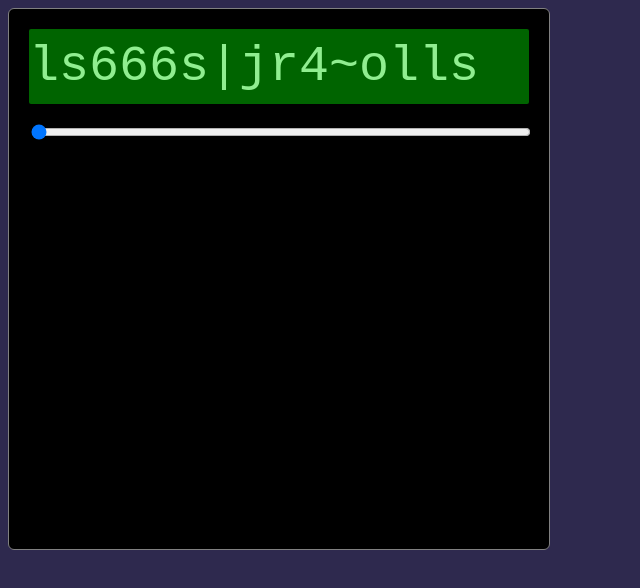
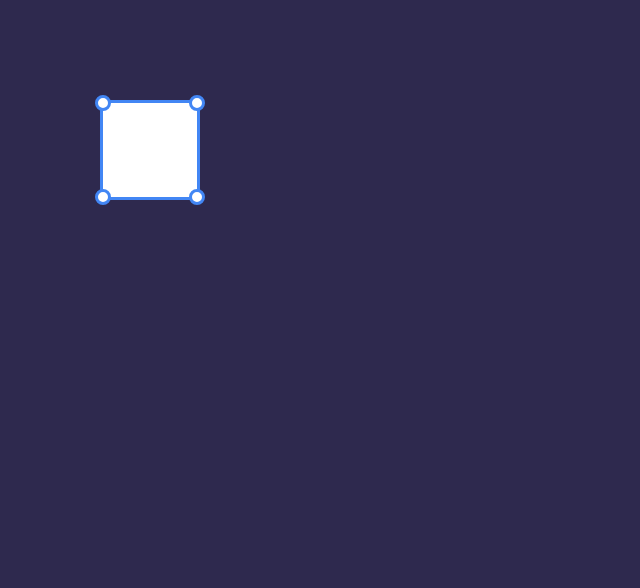
Before and after one commit to RikuLa/lucky-wheel, a React (Vite) app: page / in a window 1280 px wide. Shown: the top 588 px of the page, without its empty margins (0-640 px from the left). Built offline with nearby package versions, Linux system fonts and the light colour scheme; a web font is replaced by a local one.

Commit message:
Use styled components

```diff
--- a/src/index.tsx
+++ b/src/index.tsx
@@ -2,6 +2,6 @@ import React from "react";
 import ReactDOM from "react-dom";
 import { WordTuner } from "./House/Rooms/WordTuner";
 // import { House } from "./House";
-// import ResizeBox from "./resizeBox";
+import ResizeBox from "./resizeBox";
 
-ReactDOM.render(<WordTuner />, document.getElementById("root"));
+ReactDOM.render(<ResizeBox />, document.getElementById("root"));
--- a/src/main.css
+++ b/src/main.css
@@ -9,31 +9,6 @@ body {
   color: var(--color5);
   font-family: 'Mystery Quest', cursive;
   font-size: 16pt;
-}
-
-.resizableBox {
-  background: white;
-  width: 100px;
-  height: 100px;
-  position: absolute;
-  top: 100px;
-  left: 100px;
-}
-
-.resizableBox .corners{
-  width: 100%;
-  height: 100%;
-  border: 3px solid #4286f4;
-  box-sizing: border-box;
-}
-
-.resizableBox .corners .corner{
-  width: 10px;
-  height: 10px;
-  border-radius: 50%;
-  background: white;
-  border: 3px solid #4286f4;
-  position: absolute;
 }
 
 .resizableBox .corners .corner.top-left {
--- a/src/resizeBox.tsx
+++ b/src/resizeBox.tsx
@@ -1,4 +1,30 @@
 import React, { useEffect } from "react";
+import styled from "styled-components";
+
+const ResizableBox = styled.div`
+  background: white;
+  width: 100px;
+  height: 100px;
+  position: absolute;
+  top: 100px;
+  left: 100px;
+`;
+
+const Corners = styled.div`
+  width: 100%;
+  height: 100%;
+  border: 3px solid #4286f4;
+  box-sizing: border-box;
+`;
+
+const Corner = styled.div`
+  width: 10px;
+  height: 10px;
+  border-radius: 50%;
+  background: white;
+  border: 3px solid #4286f4;
+  position: absolute;
+`;
 
 const minimumSize = 20;
 let originalWidth = 0;
@@ -11,7 +37,7 @@ let originalMouseY = 0;
 export default function ResizeBox() {
   useEffect(() => {
     const box = document.querySelector(".resizableBox") as HTMLElement;
-    const corners = document.querySelectorAll(" .corner");
+    const corners = document.querySelectorAll(".corner");
     for (let i = 0; i < corners.length; i += 1) {
       const corner = corners[i];
       const resize = (e) => {
@@ -121,194 +147,13 @@ export default function ResizeBox() {
   }, []);
 
   return (
-    <div className="resizableBox">
-      <div className="corners">
-        <div className="corner top-left"></div>
-        <div className="corner top-right"></div>
-        <div className="corner bottom-left"></div>
-        <div className="corner bottom-right"></div>
-      </div>
-    </div>
+    <ResizableBox className="resizableBox">
+      <Corners className="corners">
+        <Corner className="corner top-left" />
+        <Corner className="corner top-right" />
+        <Corner className="corner bottom-left" />
+        <Corner className="corner bottom-right" />
+      </Corners>
+    </ResizableBox>
   );
 }
-
-/*
-export default function (box, corners) {
-  const minimumSize = 20;
-  let originalWidth = 0;
-  let originalHeight = 0;
-  let originalX = 0;
-  let originalY = 0;
-  let originalMouseX = 0;
-  let originalMouseY = 0;
-
-    function resize(e) {
-        console.log(e.target.classList)
-        const corner = e.target;
-    if (corner.classList.contains('bottom-right')) {
-      const width = originalWidth + (e.pageX - originalMouseX);
-      const height = originalHeight + (e.pageY - originalMouseY);
-      if (width > minimumSize) {
-        box.style.width = `${width}px`;
-      }
-      if (height > minimumSize) {
-        box.style.height = `${height}px`;
-      }
-    } else if (corner.classList.contains('bottom-left')) {
-      const height = originalHeight + (e.pageY - originalMouseY);
-      const width = originalWidth - (e.pageX - originalMouseX);
-      if (height > minimumSize) {
-        box.style.height = `${height}px`;
-      }
-      if (width > minimumSize) {
-        box.style.width = `${width}px`;
-        box.style.left = `${originalX + (e.pageX - originalMouseX)}px`;
-      }
-    } else if (corner.classList.contains('top-right')) {
-      const width = originalWidth + (e.pageX - originalMouseX);
-      const height = originalHeight - (e.pageY - originalMouseY);
-      if (width > minimumSize) {
-        box.style.width = `${width}px`;
-      }
-      if (height > minimumSize) {
-        box.style.height = `${height}px`;
-        box.style.top = `${originalY + (e.pageY - originalMouseY)}px`;
-      }
-    } else if (corner.classList.contains('top-left'){
-      const width = originalWidth - (e.pageX - originalMouseX);
-      const height = originalHeight - (e.pageY - originalMouseY);
-      if (width > minimumSize) {
-        box.style.width = `${width}px`;
-        box.style.left = `${originalX + (e.pageX - originalMouseX)}px`;
-      }
-      if (height > minimumSize) {
-        box.style.height = `${height}px`;
-        box.style.top = `${originalY + (e.pageY - originalMouseY)}px`;
-      }
-    }
-  }
-
-  function stopResize() {
-    window.removeEventListener('mousemove', resize);
-  }
-
-  const mouseEvent = (e) => {
-    e.preventDefault();
-    originalWidth = parseFloat(getComputedStyle(box, null).getPropertyValue('width').replace('px', ''));
-    originalHeight = parseFloat(getComputedStyle(box, null).getPropertyValue('height').replace('px', ''));
-    originalX = box.getBoundingClientRect().left;
-    originalY = box.getBoundingClientRect().top;
-    originalMouseX = e.pageX;
-    originalMouseY = e.pageY;
-    window.addEventListener('mousemove', resize);
-    window.addEventListener('mouseup', stopResize);
-  };
-
-  for (let i = 0; i < corners.length; i += 1) {
-    const corner = corners[i];
-    corner.addEventListener('mousedown', mouseEvent);
-  }
-}
-
-// Wait for dom to load
-window.addEventListener('DOMContentLoaded', () => {
-    const resizableBox = document.createElement('div');
-    resizableBox.className = 'resizableBox';
-    const corners = document.createElement('div');
-    corners.className = 'corners';
-    const tl = document.createElement('div');
-    const tr = document.createElement('div');
-    const bl = document.createElement('div');
-    const br = document.createElement('div');
-    tl.className = 'corner top-left';
-    tr.className = 'corner top-right';
-    bl.className = 'corner bottom-left';
-    br.className = 'corner bottom-right';
-    document.body.appendChild(resizableBox);
-    resizableBox.appendChild(corners);
-    corners.appendChild(tl);
-    corners.appendChild(tr);
-    corners.appendChild(bl);
-    corners.appendChild(br);
-    resizeBox(resizableBox, [tl, tr, bl, br]);
-  });
-
-const resizeObserver = new ResizeObserver((entries) => {
-  console.log('Size changed');
-  entries.forEach((entry) => {
-    const cr = entry.contentRect;
-    console.log('box:', entry.target);
-    console.log(`box size: ${cr.width}px x ${cr.height}px`);
-    console.log(`box padding: ${cr.top}px ; ${cr.left}px`);
-    if (cr.width > cr.height) {
-      console.log('Ländskeip');
-    } else if (cr.width < cr.height) {
-      console.log('porttrait');
-    } else {
-      console.log('boxxx');
-    }
-  });
-});
-
-resizeObserver.observe(box);
-*/
-
-/*
-<style>
-    body,
-    html {
-      background: black;
-    }
-    html {
-            width: 100%;
-            height: 100%;
-        }
-
-    .resizableBox {
-      background: white;
-      width: 100px;
-      height: 100px;
-      position: absolute;
-      top: 100px;
-      left: 100px;
-    }
-
-    .resizableBox .corners{
-      width: 100%;
-      height: 100%;
-      border: 3px solid #4286f4;
-      box-sizing: border-box;
-    }
-
-    .resizableBox .corners .corner{
-      width: 10px;
-      height: 10px;
-      border-radius: 50%; // magic to turn square into circle
-      background: white;
-      border: 3px solid #4286f4;
-      position: absolute;
-    }
-
-    .resizableBox .corners .corner.top-left {
-      left: -5px;
-      top: -5px;
-      cursor: nwse-resize; // corner cursor
-    }
-    .resizableBox .corners .corner.top-right {
-      right: -5px;
-      top: -5px;
-      cursor: nesw-resize;
-    }
-    .resizableBox .corners .corner.bottom-left {
-      left: -5px;
-      bottom: -5px;
-      cursor: nesw-resize;
-    }
-    .resizableBox .corners .corner.bottom-right {
-      right: -5px;
-      bottom: -5px;
-      cursor: nwse-resize;
-    }
-
-    </style>
-*/
```
